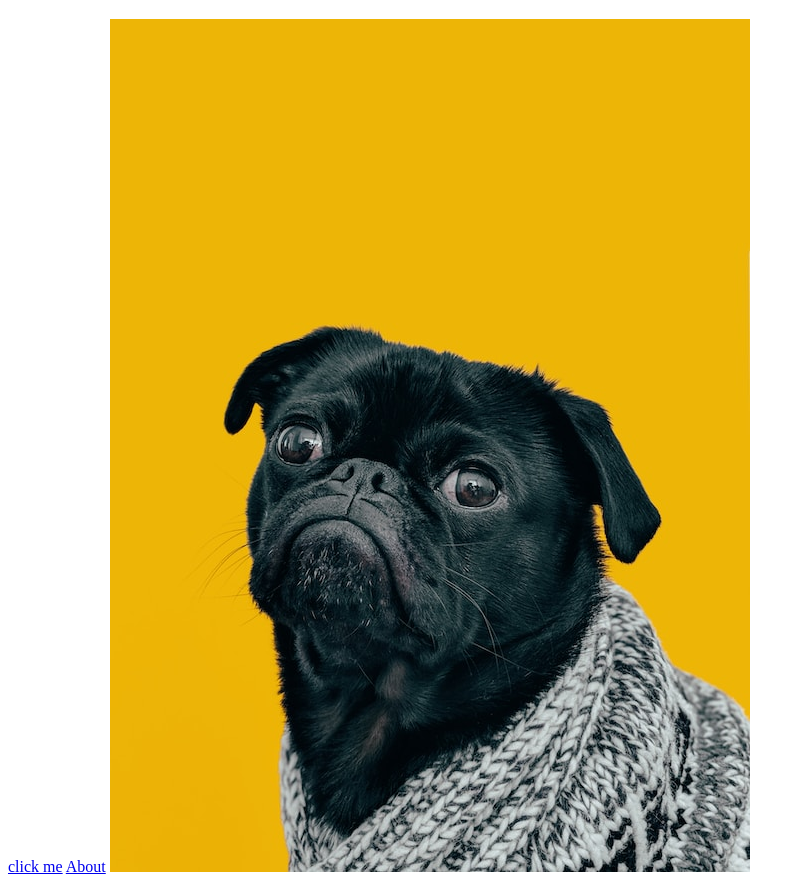
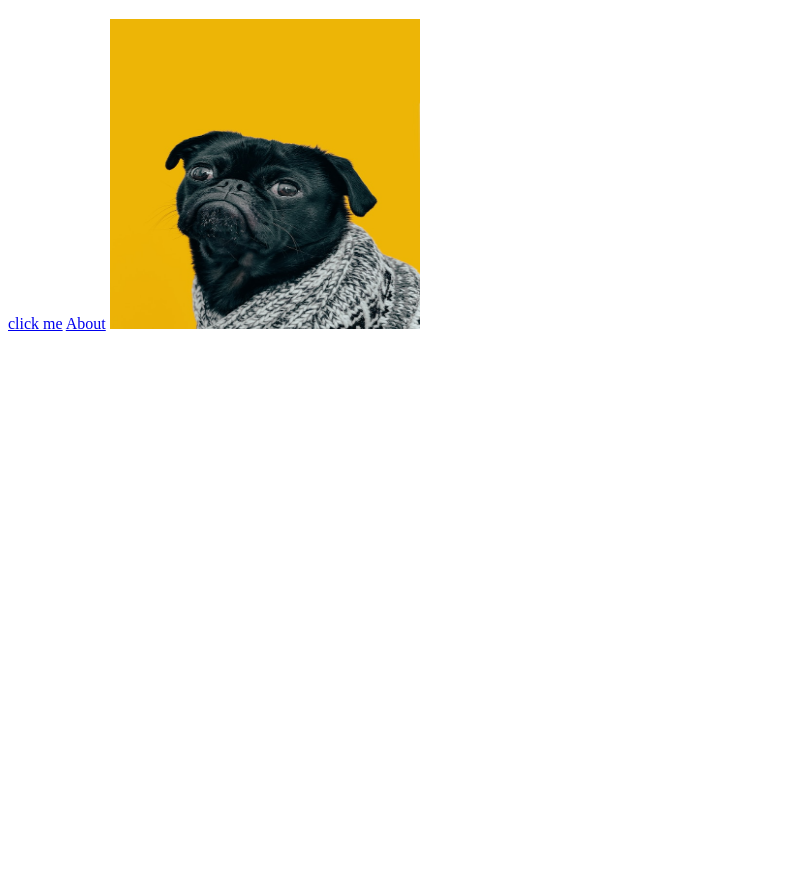
Before and after one commit to fmrles/odin-links-and-images, a plain HTML site: page index.html in a window 1280 px wide. Shown: the part 61-945 px from the top of the page, without its empty margins (0-805 px from the left). After the commit the page ends 800 px from the top, so only its background shows below. Drawn offline with Linux system fonts and the light colour scheme.

Commit message:
Se añadio los atributos para especificar dimensiones de la imagen

```diff
--- a/index.html
+++ b/index.html
@@ -22,6 +22,12 @@
     <a href="pages/about.html">About</a>
     <!--Añade imagen con atributo scr que indica donde esta alojada la imagen-->
     <!--Atributo alt añada descripcion a las imagenes-->
-    <img src="./images/dog.jpg" alt="Charles the Dog" />
+    <!--Atributo height and width especifican tamaño de imagen-->
+    <img
+      src="./images/dog.jpg"
+      alt="Charles the Dog"
+      height="310"
+      width="310"
+    />
   </body>
 </html>
```
